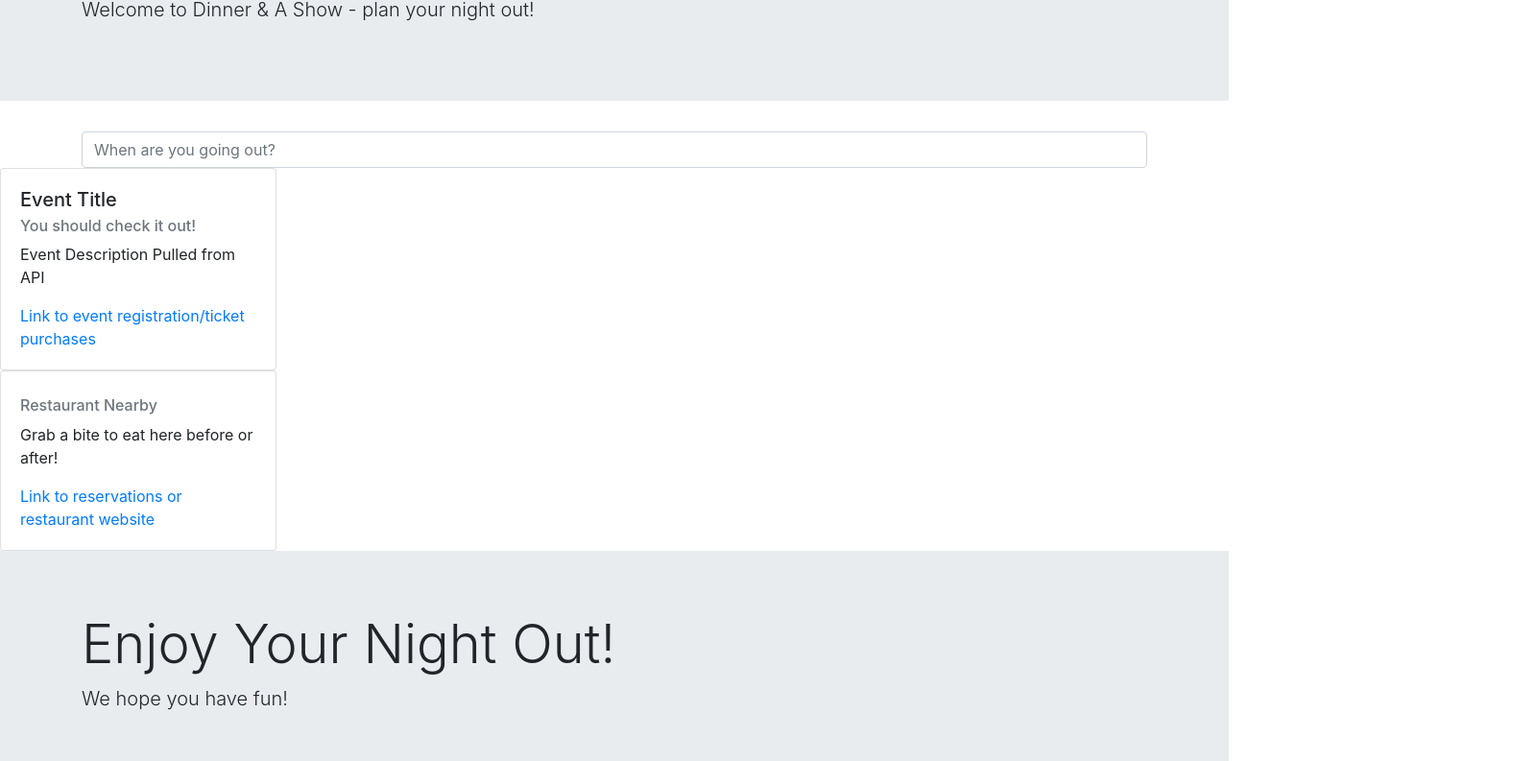
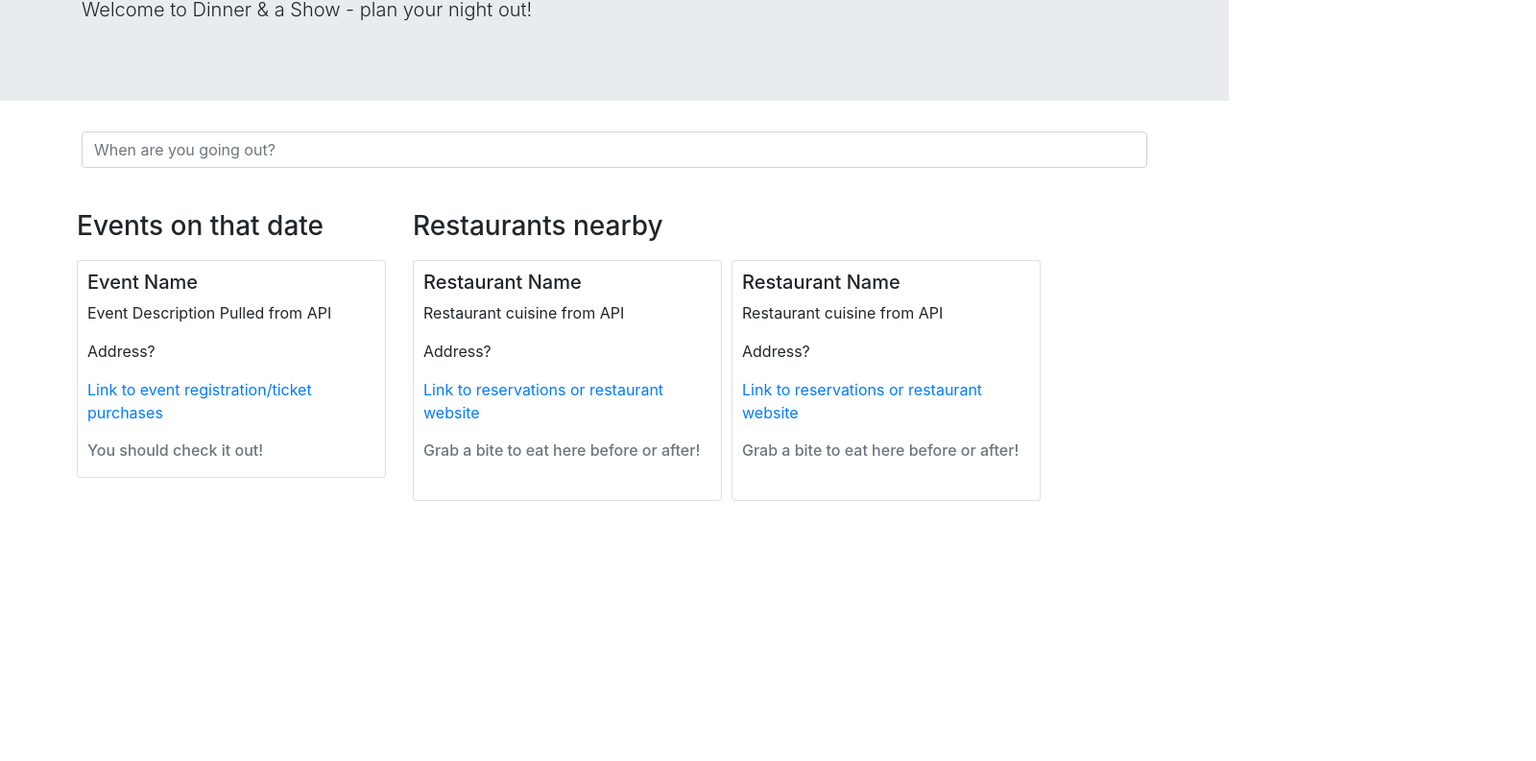
Before and after one commit to Dennis-LCLema/GroupProject, a plain HTML site: page index.html in a window 1280 px wide. Shown: the part 144-937 px from the top of the page at 96% size, 1600 px wide, since content can reach past the window. After the commit the page ends 800 px from the top, so only its background shows below. Drawn offline with nearby package versions, Linux system fonts and the light colour scheme.

Commit message:
jennifer did first draft of .css file

```diff
--- a/assets/CSS/style.css
+++ b/assets/CSS/style.css
@@ -0,0 +1,46 @@
+
+
+.wrapper {
+  width: 1600px;
+}
+
+h3 {
+    padding: 10px;
+    margin-top: 10px;
+}
+
+.event_rest_row {
+    width: 1400px;
+    margin-left: 50px;
+}
+
+.event_card_cont {
+    float: left;
+    width: 330px;
+    margin-left: 20px;
+}
+
+.card {
+    padding: 10px;
+    margin-left: 10px;
+    float: left;
+}
+
+.event_card {
+    width: 300px;
+}
+
+.rest_card_cont {
+    float: left;
+    margin-left: 20px;
+    width: 680px;
+}
+
+.rest_card {
+    float: left;
+    width: 300px;
+}
+
+#enjoy_night {
+  width: 1600px;
+}
--- a/index.html
+++ b/index.html
@@ -2,49 +2,98 @@
 <html lang="en" dir="ltr">
   <head>
     <meta charset="utf-8">
-    <title>Group Proejct 1 - Dinner & A Show App</title>
+    <title>Group Project 1 - Dinner & a Show App</title>
     <link href="https://maxcdn.bootstrapcdn.com/bootstrap/4.0.0/css/bootstrap.min.css" rel="stylesheet" integrity="sha384-Gn5384xqQ1aoWXA+058RXPxPg6fy4IWvTNh0E263XmFcJlSAwiGgFAW/dAiS6JXm"
       crossorigin="anonymous">
       <link rel="stylesheet" type="text/css" href="assets/css/style.css">
   </head>
   <body>
 
-        <div class="jumbotron jumbotron-fluid">
+
+    <div class="jumbotron jumbotron-fluid">
                 <div class="container">
-                  <h1 class="display-4">Dinner & A Show</h1>
-                  <p class="lead">Welcome to Dinner & A Show - plan your night out!</p>
+                  <h1 class="display-4">Dinner & a Show</h1>
+                  <p class="lead">Welcome to Dinner & a Show - plan your night out!</p>
                 </div>
         </div>
         <div class = "container">
             <input class="form-control" type="text" placeholder="When are you going out?">
         </div>
+        <br/>
 
-        <div class="card" style="width: 18rem;">
-            <div class="card-body">
-                <h5 class="card-title">Event Title</h5>
-                <h6 class="card-subtitle mb-2 text-muted">You should check it out!</h6>
-                <p class="card-text">Event Description Pulled from API</p>
-                <a href="#" class="card-link">Link to event registration/ticket purchases</a>
 
+  <div class="wrapper">
+
+    <div class="event_rest_row">
+
+        <div class="event_card_cont">
+
+            <h3>Events on that date </h3>
+
+            <div class="card">
+                <div class="event_card">
+                    <h5 class="eventName">Event Name</h5>
+                    <p class="eventDescr">Event Description Pulled from API</p>
+                    <p>Address?</p>
+                    <a href="#" class="eventLink">Link to event registration/ticket purchases</a>
+                    <br/>
+                    <br/>
+                    <h6 class="card-subtitle mb-2 text-muted">You should check it out!</h6>
+                </div>
             </div>
+
         </div>
 
-        <div class="card" style="width: 18rem;">
-                <div class="card-body">
-                    <h5 class="card-title"></h5>
-                    <h6 class="card-subtitle mb-2 text-muted">Restaurant Nearby</h6>
-                    <p class="card-text">Grab a bite to eat here before or after! </p>
-                    <a href="#" class="card-link">Link to reservations or restaurant website</a>
+        <div class="rest_card_cont">
+
+            <h3>Restaurants nearby</h3>
+
+            <div class="card">
+                <div class="rest_card">
+                    <h5 class="restName">Restaurant Name</h5>
+                    <p class="cuisineName">Restaurant cuisine from API</p>
+                    <p>Address?</p>
+                    <a href="#" class="restLink">Link to reservations or restaurant website</a>
+                    <br/>
+                    <br/>
+                    <h6 class="card-subtitle mb-2 text-muted">Grab a bite to eat here before or after!</h6>
+                    <br/>
 
                 </div>
             </div>
 
-        <div class="jumbotron jumbotron-fluid">
-            <div class="container">
-                <h1 class="display-4">Enjoy Your Night Out! </h1>
-                    <p class="lead">We hope you have fun!</p>
+            <div class="card">
+                <div class="rest_card">
+                <h5 class="restName">Restaurant Name</h5>
+                <p class="cuisineName">Restaurant cuisine from API</p>
+                <p>Address?</p>
+                <a href="#" class="restLink">Link to reservations or restaurant website</a>
+                <br/>
+                <br/>
+                <h6 class="card-subtitle mb-2 text-muted">Grab a bite to eat here before or after!</h6>
+                <br/>
+
+                </div>
             </div>
+
         </div>
 
+
+    </div>
+
+
+
+
+  </wrapper>
+
+
+
+
+
+
     </body>
+
+
+
+
 </html>
```
Also changed, not shown: index - older version.html (added, +56 -0 lines).
